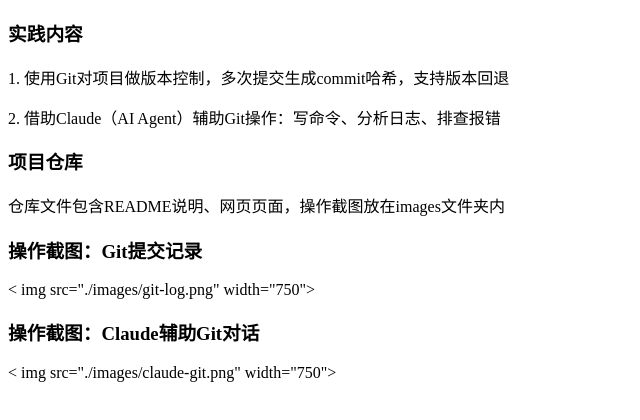
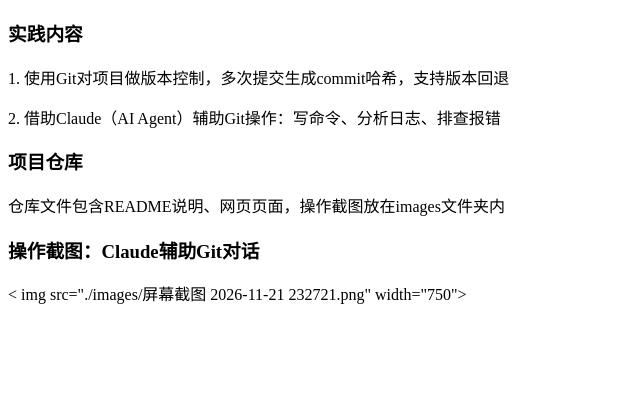
Before and after one commit to EVA-oss1/chunyang-stage1-notes, a plain HTML site: page git-agent-practice/index.html in a window 1280 px wide. Shown: the part 70-490 px from the top of the page, without its empty margins (0-640 px from the left). Drawn offline with Linux system fonts and the light colour scheme.

Commit message:
html里截图地址改错

```diff
--- a/git-agent-practice/index.html
+++ b/git-agent-practice/index.html
@@ -13,11 +13,8 @@
     <h3>项目仓库</h3>
     <p>仓库文件包含README说明、网页页面，操作截图放在images文件夹内</p >
 
-    <!-- 下面是图片代码！！！-->
-    <h3>操作截图：Git提交记录</h3>
-    < img src="./images/git-log.png" width="750">
+    <h3>操作截图：Claude辅助Git对话</h3>
+    < img src="./images/屏幕截图 2026-11-21 232721.png" width="750">
 
-    <h3>操作截图：Claude辅助Git对话</h3>
-    < img src="./images/claude-git.png" width="750">
 </body>
 </html>
```
Also changed, not shown: 1 other file.
